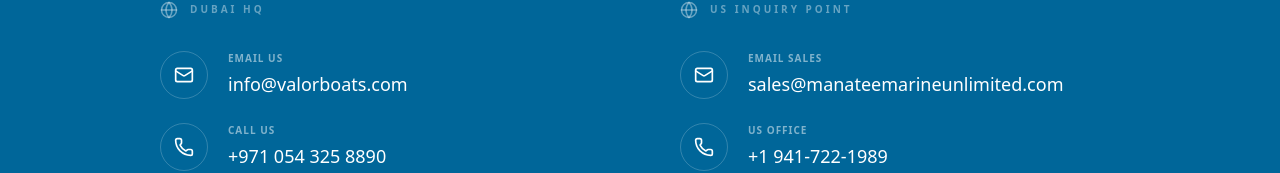
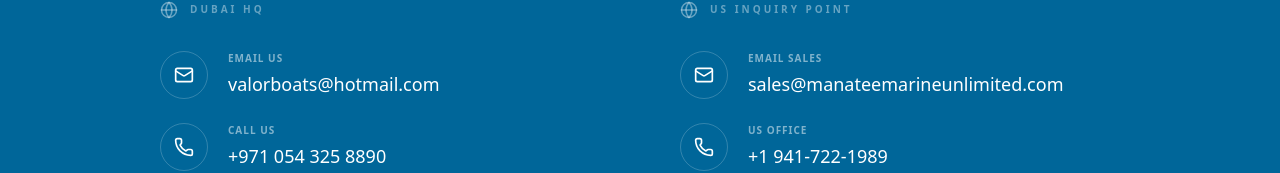
Before and after one commit to Dineshbabu1732/valor-boats, a React (Vite) app: page / in a window 1280 px wide. Shown: the part 4143-4316 px from the top of the page. Built offline with nearby package versions, Linux system fonts and the light colour scheme.

Commit message:
email update

```diff
--- a/src/components/ContactStrip.jsx
+++ b/src/components/ContactStrip.jsx
@@ -66,7 +66,7 @@
                     href="mailto:info@valorboats.com"
                     className="text-white text-lg font-light hover:opacity-70 transition-opacity block"
                   >
-                    info@valorboats.com
+                    valorboats@hotmail.com
                   </a>
                 </div>
               </div>
```
